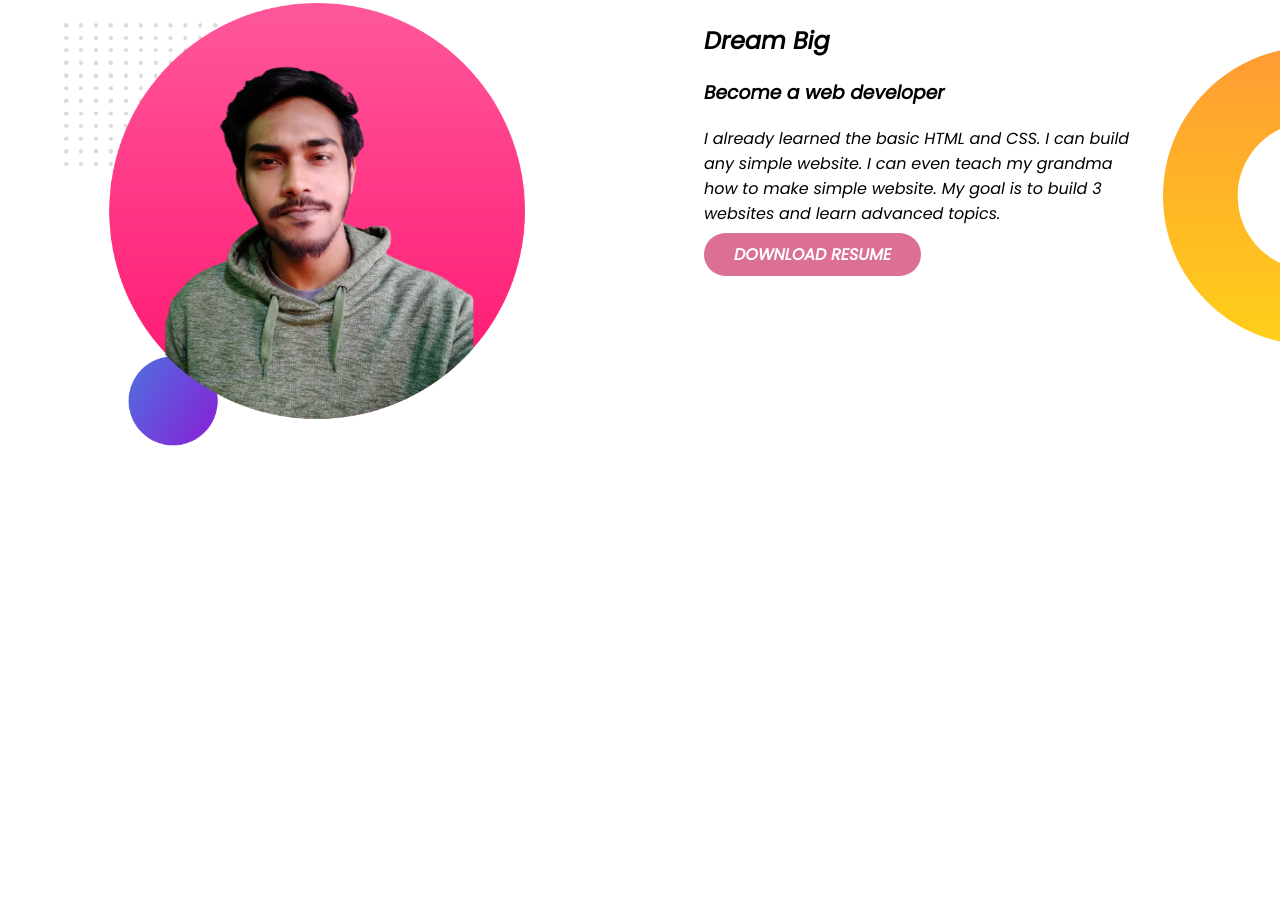
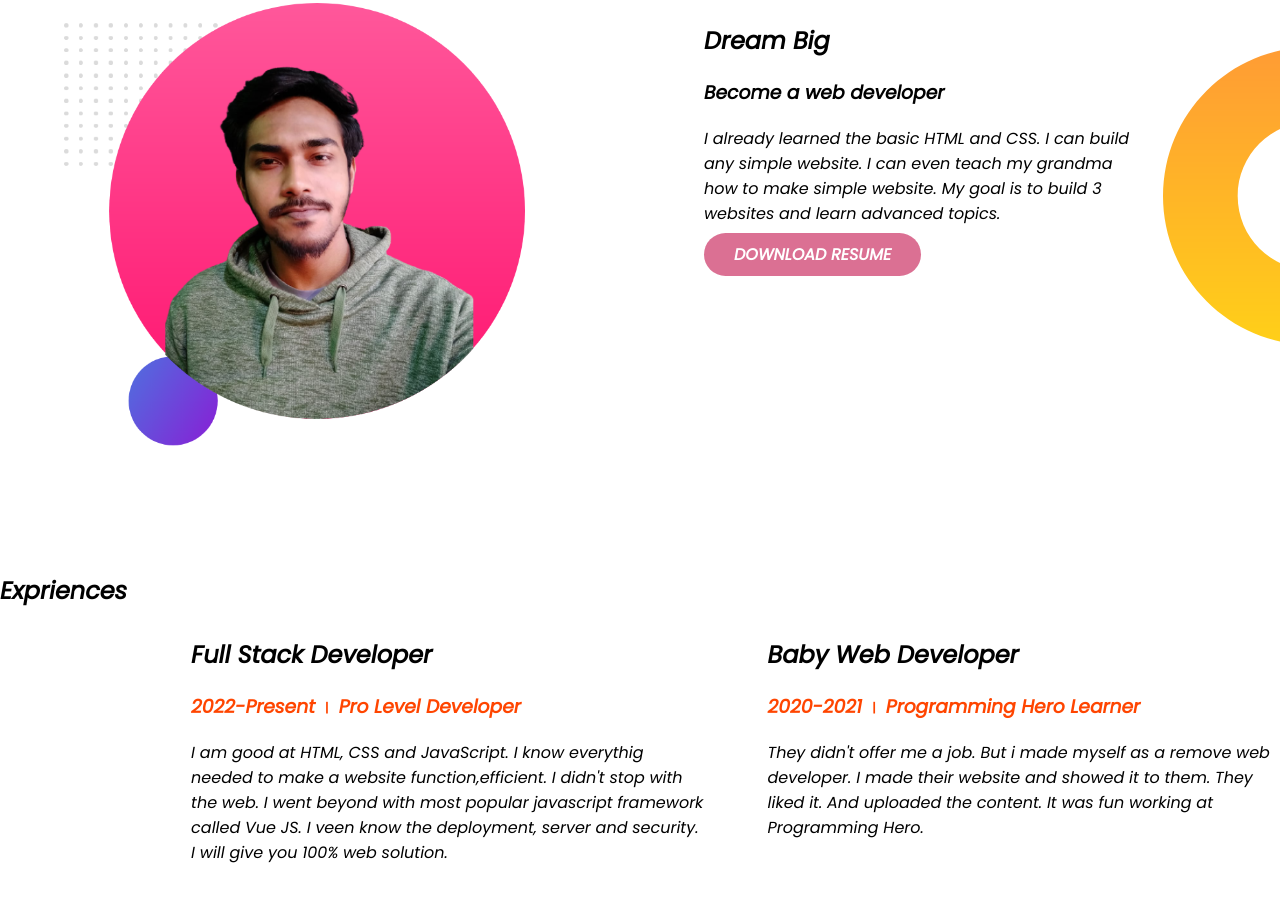
Before and after one commit to Nirnoy0/Portfolio, a plain HTML site: page index.html in a window 1280 px wide. Shown: the part 689-1590 px from the top of the page. Before the commit the page ends 1242 px from the top, so only its background shows below. Drawn offline with Linux system fonts and the light colour scheme.

Commit message:
pic solve

```diff
--- a/index.html
+++ b/index.html
@@ -36,7 +36,7 @@
 
 
         <div class="half-div">
-            <img src="/Images/Nirnoy-banner.png" alt="Picture of Nirnoy">
+            <img src="Images/Nirnoy-banner.png" alt="Picture of Nirnoy">
 
         </div>
 
@@ -45,7 +45,7 @@
     <section class="second-banner">
 
         <div class="half-div">
-            <img src="/Images/Bio.png" alt="Picture of Nirnoy">
+            <img src="Images/Bio.png" alt="Picture of Nirnoy">
         </div>
 
         <div class="half-div">
@@ -65,5 +65,30 @@
         </div>
     </section>
 
+    <section class="expriences">
+        <h1>Expriences</h1>
+        <div class="half-div">
+            <h1>
+                Full Stack Developer
+            </h1>
+            <h3 class="color2">
+                2022-Present । Pro Level Developer
+            </h3>
+            <p class="page3">
+                I am good at HTML, CSS and JavaScript. I know everythig needed to make a website function,efficient. I didn't stop with the web. I went beyond with most popular javascript framework called Vue JS. I veen know the deployment, server and security. I will give you 100% web solution.
+            </p>
+        </div>
+
+        <div class="half-div">
+            <h1>Baby Web Developer</h1>
+            <h3 class="color2">2020-2021 । Programming Hero Learner</h3>
+            <p class="page3">
+                They didn't offer me a job. But i made myself as a remove web developer. I made their website and showed it to them. They liked it. And uploaded the content. It was fun working at Programming Hero.
+            </p>
+        </div>
+
+
+    </section>
+
 </body>
 </html>
--- a/style.css
+++ b/style.css
@@ -29,14 +29,21 @@ section{
     background-image: linear-gradient(rgb(204, 61, 223) skyblue);
 }
 .top-banner{
-    background-image: url(/Images/top-banner.png);
+    background-image: url(Images/top-banner.png);
     background-repeat: no-repeat;
 }
 .second-banner{
-    background-image: url(/Images/dream-bg.png);
+    background-image: url(Images/dream-bg.png);
     background-repeat: no-repeat;
     background-position: right;
 }
 .Paragraph{
     padding-right: 25%;
 }
+.expriences{
+
+}
+.color2{
+    color: orangered;
+    size: 5px;
+}
```
